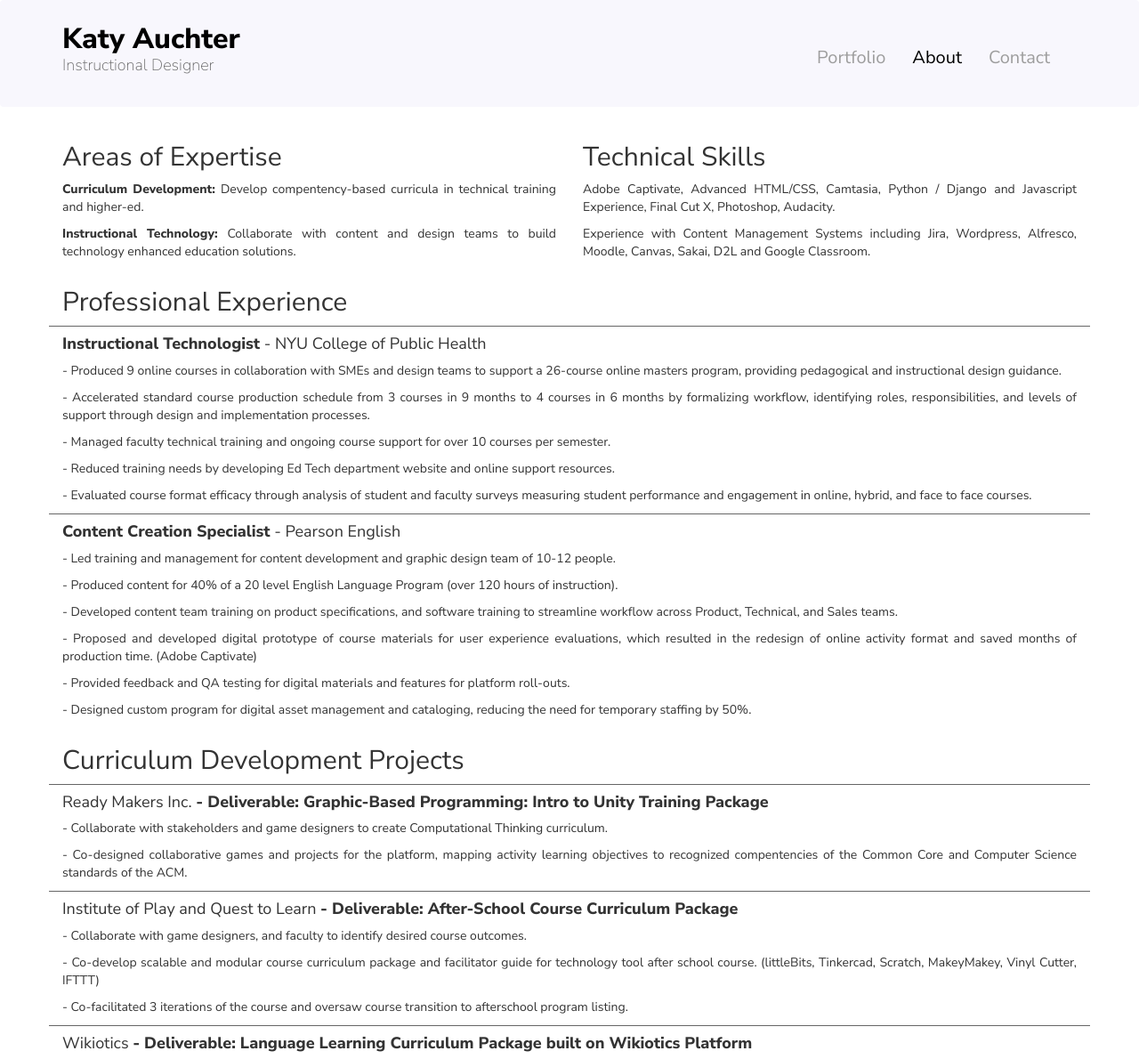
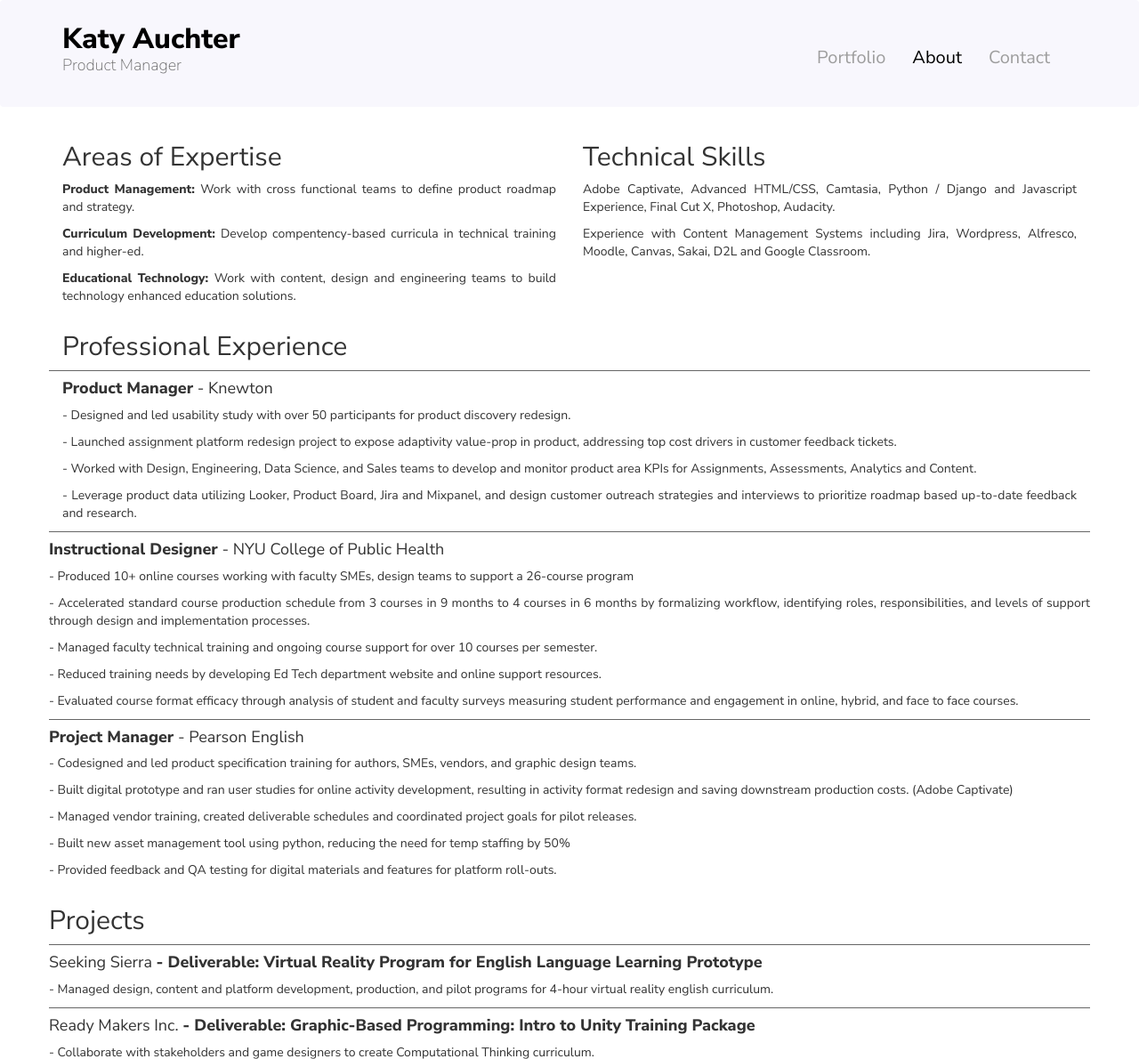
Before and after one commit to katyauchter/katyauchter.github.io, a plain HTML site: page about.html in a window 1280 px wide. Shown: the top 1190 px of the page at 89% size. Drawn offline with nearby package versions, Linux system fonts and the light colour scheme.

Commit message:
res update to PM

```diff
--- a/about.html
+++ b/about.html
@@ -1,7 +1,7 @@
 <!DOCTYPE html>
 <html>
     <head>
-        <title>Katy Auchter | Instructional Designer</title>
+        <title>Katy Auchter | Product Manager</title>
         <meta http-equiv="content-type" content="text/html; charset=utf-8">
         <meta name="viewport" content="width=device-width, initial-scale=1.0">
         <meta name="description" content="">
@@ -35,7 +35,7 @@
                         </button>
                         <div class="logo">
                             <h1>Katy Auchter</h1>
-                            <h3>Instructional Designer</h3>
+                            <h3>Product Manager</h3>
                         </div>
                     </div>
 
@@ -57,8 +57,9 @@
                 <div class="row">
                     <div class="col-lg-6 col-md-6 col-xs-12 col-sm-12">
                         <h2>Areas of Expertise</h2>
+                         <p><strong>Product Management: </strong> Work with cross functional teams to define product roadmap and strategy.</p>
                         <p><strong>Curriculum Development: </strong>Develop compentency-based curricula in technical training and higher-ed.</p>
-                        <p><strong>Instructional Technology: </strong>Collaborate with content and design teams to build technology enhanced education solutions.</p>
+                        <p><strong>Educational Technology: </strong>Work with content, design and engineering teams to build technology enhanced education solutions.</p>
                     </div>
                     <div class="col-lg-6 col-md-6 col-xs-12 col-sm-12">
                         <h2>Technical Skills</h2>
@@ -66,12 +67,21 @@
                         <p>Experience with Content Management Systems including Jira, Wordpress, Alfresco, Moodle, Canvas, Sakai, D2L and Google Classroom.</p>
 
                     </div>
+
                     <div class="col-lg-12 col-md-12 col-xs-12 col-sm-12">
                         <h2>Professional Experience</h2>
                         <div class="row">
                             <div class="col-lg-12 col-md-12 col-xs-12 col-sm-12 cv-present">
-                                <h4><strong>Instructional Technologist</strong> - NYU College of Public Health</h4>
-                                <p>- Produced 9 online courses in collaboration with SMEs and design teams to support a 26-course online masters program, providing pedagogical and instructional design guidance. </p>
+                                <h4><strong>Product Manager</strong> - Knewton</h4>
+                                <p>- Designed and led usability study with over 50 participants for product discovery redesign.</p>
+                                <p>- Launched assignment platform redesign project to expose adaptivity value-prop in product, addressing top cost drivers in customer feedback tickets.</p>
+                                <p>- Worked with Design, Engineering, Data Science, and Sales teams to develop and monitor product area KPIs for Assignments, Assessments, Analytics and Content. </p>
+                                <p>- Leverage product data utilizing Looker, Product Board, Jira and Mixpanel, and design customer outreach strategies and interviews to prioritize roadmap based up-to-date feedback and research.</p>
+                            </div>
+                        <div class="row">
+                            <div class="col-lg-12 col-md-12 col-xs-12 col-sm-12 cv-present">
+                                <h4><strong>Instructional Designer</strong> - NYU College of Public Health</h4>
+                                <p>- Produced 10+ online courses working with faculty SMEs, design teams to support a 26-course program
                                 <p>- Accelerated standard course production schedule from 3 courses in 9 months to 4 courses in 6 months by formalizing workflow, identifying roles, responsibilities, and levels of support through design and implementation processes.</p>
                                 <p>- Managed faculty technical training and ongoing course support for over 10 courses per semester. </p>
                                 <p>- Reduced training needs by developing Ed Tech department website and online support resources.</p>
@@ -79,17 +89,20 @@
                             </div>
 
                             <div class="col-lg-12 col-md-12 col-xs-12 col-sm-12 cv-present">
-                                <h4><strong>Content Creation Specialist</strong> - Pearson English</h4>
-                                <p>- Led training and management for content development and graphic design team of 10-12 people. </p>
-                                <p>- Produced content for 40% of a 20 level English Language Program (over 120 hours of instruction).</p>
-                                <p>- Developed content team training on product specifications, and software training to streamline workflow across Product, Technical, and Sales teams.</p>
-                                <p>- Proposed and developed digital prototype of course materials for user experience evaluations, which resulted in the redesign of online activity format and saved months of production time. (Adobe Captivate)</p>
+                                <h4><strong>Project Manager</strong> - Pearson English</h4>
+                                <p>- Codesigned and led product specification training for authors, SMEs, vendors, and graphic design teams. </p>
+                                <p>- Built digital prototype and ran user studies for online activity development, resulting in activity format redesign and saving downstream production costs. (Adobe Captivate)</p>
+                                <p>- Managed vendor training, created deliverable schedules and coordinated project goals for pilot releases.</p>
+                                <p>- Built new asset management tool using python, reducing the need for temp staffing by 50%</p>
                                 <p>- Provided feedback and QA testing for digital materials and features for platform roll-outs.</p>
-                                <p>- Designed custom program for digital asset management and cataloging, reducing the need for temporary staffing by 50%.</p>
                             </div>
                         </div>
-                        <h2>Curriculum Development Projects</h2>
+                        <h2>Projects</h2>
                         <div class="row">
+                             <div class="col-lg-12 col-md-12 col-xs-12 col-sm-12 cv-present">
+                                <h4>Seeking Sierra <strong>- Deliverable: Virtual Reality Program for English Language Learning Prototype </strong></h4>
+                                <p>- Managed design, content and platform development, production, and pilot programs for 4-hour virtual reality english curriculum.</p>
+                            </div>
                             <div class="col-lg-12 col-md-12 col-xs-12 col-sm-12 cv-present">
                                 <h4>Ready Makers Inc. <strong>- Deliverable: Graphic-Based Programming: Intro to Unity Training Package </strong></h4>
                                 <p>- Collaborate with stakeholders and game designers to create Computational Thinking curriculum.</p>
```
